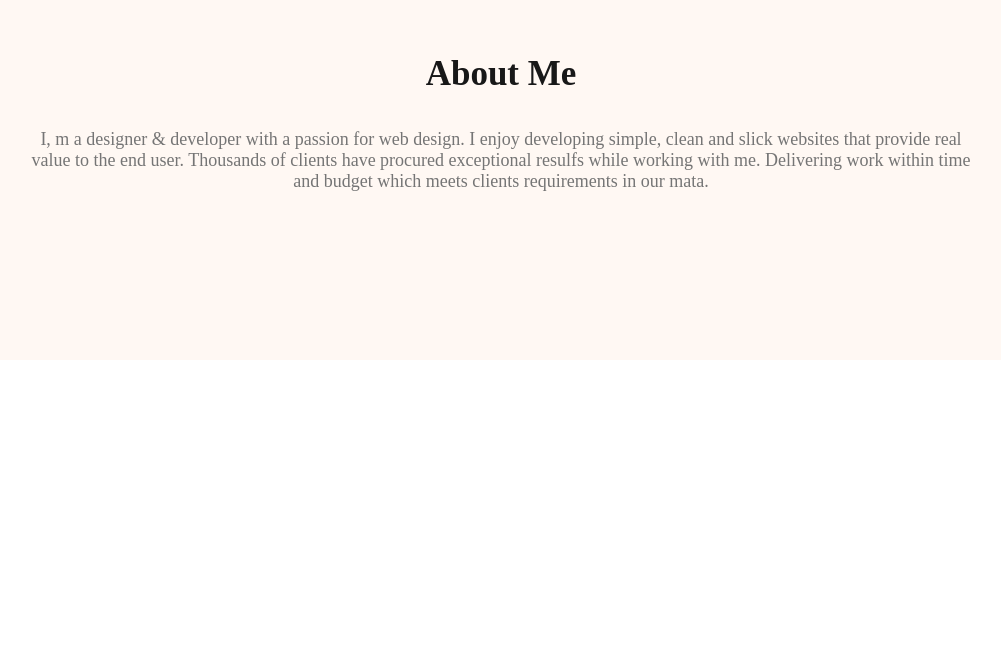
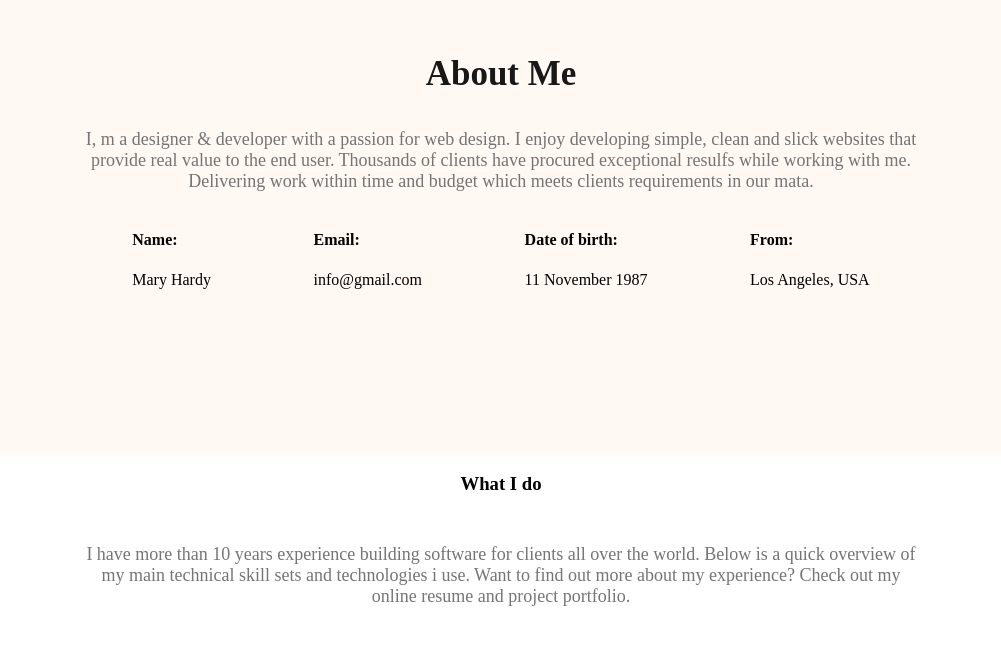
Before and after one commit to Akanta-kundu/developer-website-final, a plain HTML site: page index.html in a window 1280 px wide. Shown: the part 899-1544 px from the top of the page, without its empty margins (139-1140 px from the left). Before the commit the page ends 1267 px from the top, so only its background shows below. Drawn offline with Linux system fonts and the light colour scheme.

Commit message:
added what I do

```diff
--- a/index.html
+++ b/index.html
@@ -25,13 +25,43 @@
     <img class="profile-pic" src="/images/naya.png" alt="">
  </div>
 </header>
-    <main>
+    <main class="main-baal">
          <section class="about">
           <h3 class="about-me"> About Me</h3>
           <p class=" about-des"> I, m a designer & developer with a passion for web design. I enjoy developing simple, clean and slick websites that provide real value to the end user. Thousands of clients have procured exceptional resulfs while working with me. Delivering work within time and budget which meets clients requirements in our mata. </p>
 
+          <div class="about-info-container">
+            <div class="about-info">
+              <h4 class="info-title">Name:
+
+              </h4>
+              <p class="info-des"> Mary Hardy </p>
+            </div>
+            <div class="about-info">
+              <h4 class="info-title">Email:
+                  </h4>
+              <p class="info-des">info@gmail.com</p>
+            </div>
+            <div class="about-info">
+              <h4 class="info-title">Date of birth:
+                  </h4>
+              <p class="info-des">11 November 1987</p>
+            </div>
+            <div class="about-info">
+              <h4 class="info-title">From:
+                  </h4>
+              <p class="info-des">Los Angeles, USA</p>
+            </div>
+         </div>
+
 
          </section>
+         <section Class="what-i-do">
+            <h3 id="f" class="about.me">What I do</h3>
+            <p id="sec" class="about-des">I have more than 10 years experience building software for clients all over the world. Below is a quick overview of my main technical skill sets and technologies i use. Want to find out more about my experience? Check out my online resume and project portfolio.</p>
+             </section>
+
+
 
 
 
--- a/styles/portfolio.css
+++ b/styles/portfolio.css
@@ -15,9 +15,10 @@ BODY {font-family: 'Open Sans, sans-serif;'}
 
 
  .about{ border-radius: 10px;
-  background: #FFF8F3;   }
- .about { padding: 150px;
-margin-top: 150px; }
+  background: #FFF8F3;
+ padding: 150px;
+ margin-top: 150px; }
+
 nav {
     display: flex;
     justify-content:space-between ;
@@ -93,4 +94,19 @@ nav {
         font-size: 18px;
 
         font-weight: 400;
+
          }
+.main-baal
+{
+  max-width: 1140px;
+  margin: 0 auto;
+ }
+ .about-info-container {
+    display: flex ;
+    justify-content: space-around;
+ }
+ .what-i-do {
+   text-align: center;
+   margin-bottom: 130px;
+ }
+ #sec { padding: 30px 150px; }
```
